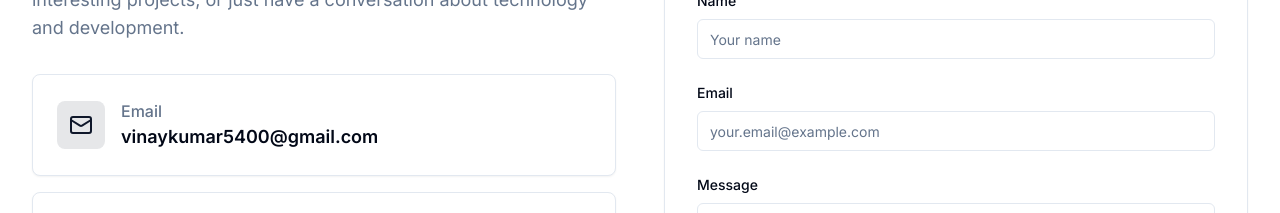
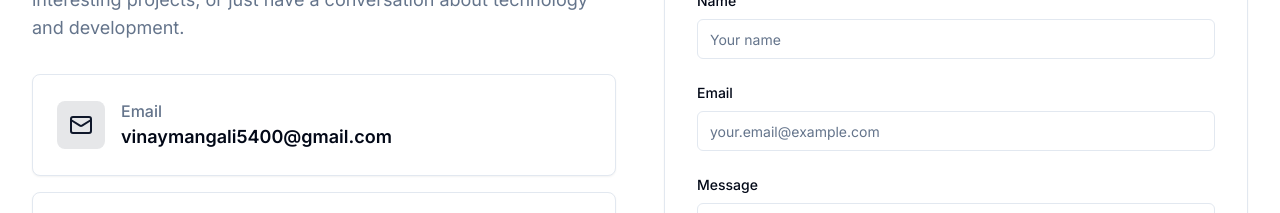
Before and after one commit to vinay-54/Portfolio, a React (Vite) app: page / in a window 1280 px wide. Shown: the part 6200-6413 px from the top of the page. Built offline with nearby package versions, Linux system fonts and the light colour scheme.

Commit message:
Update Contact.tsx

```diff
--- a/src/components/Contact.tsx
+++ b/src/components/Contact.tsx
@@ -35,8 +35,8 @@ const Contact = () => {
     {
       icon: <Mail className="w-6 h-6" />,
       label: 'Email',
-      value: 'vinaykumar5400@gmail.com',
-      href: 'mailto:vinaykumar5400@gmail.com'
+      value: 'vinaymangali5400@gmail.com',
+      href: 'mailto:vinaymangali5400@gmail.com'
     },
     {
       icon: <Phone className="w-6 h-6" />,
```
